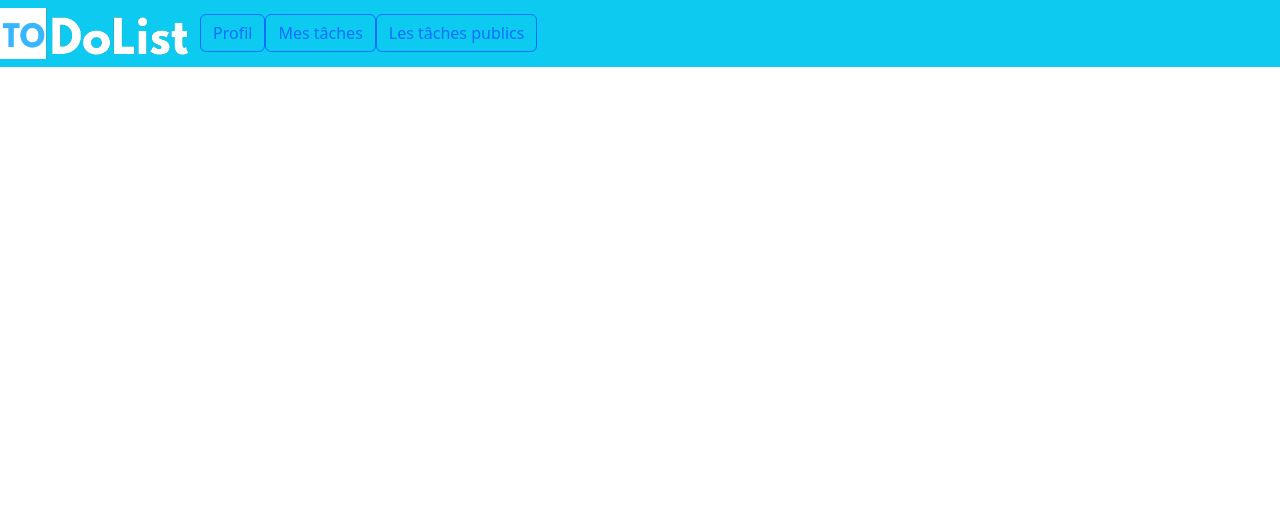
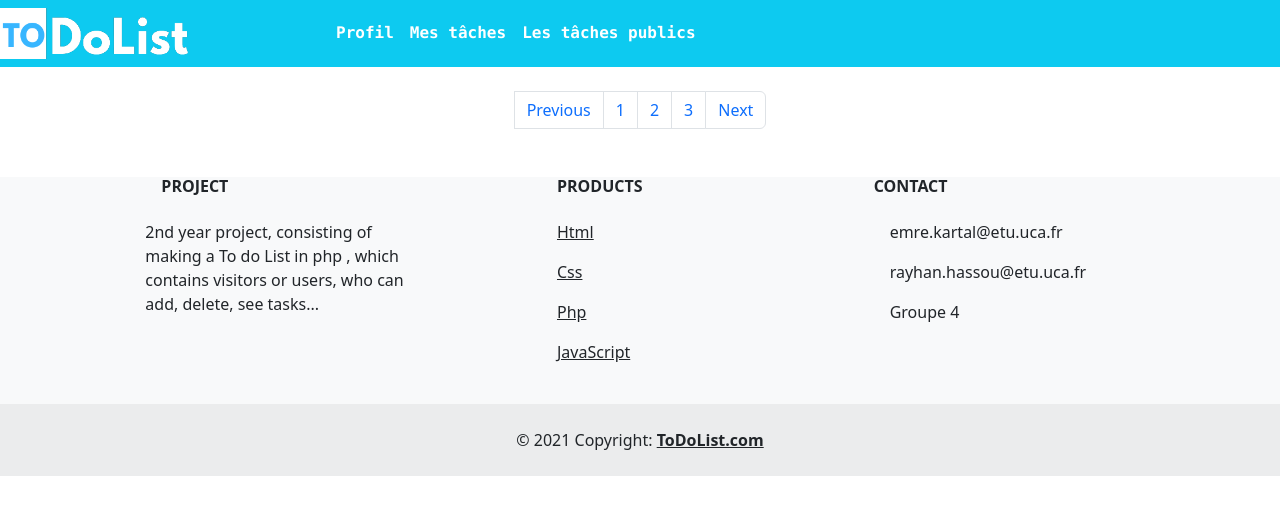
Before and after one commit to Emree63/Projet_ToDoList_Php, a PHP site: page / in a window 1280 px wide. Shown: the top 515 px of the page. Run offline with PHP 8.4, Linux system fonts and the light colour scheme; some libraries are stand-ins or nearby versions.

Commit message:
Amélioration de la page home seh maintenant c est style et j en ai marre d être le goat sérieux :muscle:

```diff
--- /dev/null
+++ b/src/Vue/css/home.css
@@ -0,0 +1,15 @@
+.button-home{
+    color: white;
+    background-color: transparent;
+    font-family: JetBrains Mono,Menlo,Droid Sans Mono,monospace;
+    border-color: transparent;
+    font-weight: 600;
+}
+
+.button-home:hover{
+    color: #6a52fd;
+}
+
+.navbar-home{
+    margin-left: 10%;
+}
--- a/src/Vue/html/index.html
+++ b/src/Vue/html/index.html
@@ -6,6 +6,7 @@
     <meta name="viewport" content="width=device-width, initial-scale=1">
     <title>Home Page</title>
     <!-- CSS only -->
+    <link rel="stylesheet" href="./Vue/css/home.css">
     <link href="https://cdn.jsdelivr.net/npm/bootstrap@5.2.3/dist/css/bootstrap.min.css" rel="stylesheet" integrity="sha384-rbsA2VBKQhggwzxH7pPCaAqO46MgnOM80zW1RWuH61DGLwZJEdK2Kadq2F9CUG65" crossorigin="anonymous">
     <!-- JavaScript Bundle with Popper -->
     <script src="https://code.jquery.com/jquery-3.2.1.slim.min.js" integrity="sha384-KJ3o2DKtIkvYIK3UENzmM7KCkRr/rE9/Qpg6aAZGJwFDMVNA/GpGFF93hXpG5KkN" crossorigin="anonymous"></script>
@@ -14,28 +15,112 @@
   </head>
   <body>
 
-    <nav class="navbar navbar-expand-lg bg-info justify-content-between">
+    <nav class="navbar navbar-expand-lg bg-info">
         <img src="./Vue/Images/LogoForHome.png" width="200">
         <button class="navbar-toggler" type="button" data-toggle="collapse" data-target="#navbarNavAltMarkup" aria-controls="navbarNavAltMarkup" aria-expanded="false" aria-label="Toggle navigation">
           <span class="navbar-toggler-icon"></span>
         </button>
-        <div class="collapse navbar-collapse" id="navbarNavAltMarkup">
+        <div class="collapse navbar-collapse navbar-home" id="navbarNavAltMarkup">
           <div class="navbar-nav">
             <form method="post">
-              <button type="submit" class="btn btn-outline-primary">Profil</Button>
+              <button type="submit" class="button-home">Profil</Button>
               <input type="hidden" name="action" value="redirectionLogin">
             </form>
             <form method="post">
-              <button type="submit" class="btn btn-outline-primary">Mes tâches</Button>
+              <button type="submit" class="button-home">Mes tâches</Button>
               <input type="hidden" name="action" value="">
             </form>
             <form method="post">
-              <button type="submit" class="btn btn-outline-primary">Les tâches publics</Button>
+              <button type="submit" class="button-home">Les tâches publics</Button>
               <input type="hidden" name="action" value="">
             </form>
           </div>
         </div>
       </nav>
+      <br>
 
+      <nav aria-label="Page navigation example">
+        <ul class="pagination justify-content-center >
+          <li class="page-item"><a class="page-link" href="#">Previous</a></li>
+          <li class="page-item"><a class="page-link" href="#">1</a></li>
+          <li class="page-item"><a class="page-link" href="#">2</a></li>
+          <li class="page-item"><a class="page-link" href="#">3</a></li>
+          <li class="page-item"><a class="page-link" href="#">Next</a></li>
+        </ul>
+      </nav>
   </body>
+
+<!-- Footer -->
+<footer class="text-center text-lg-start bg-light ">
+
+
+  <!-- Section: Links  -->
+  <section class="">
+    <div class="container text-center text-md-start mt-5">
+      <!-- Grid row -->
+      <div class="row mt-3">
+        <!-- Grid column -->
+        <div class="col-md-3 col-lg-4 col-xl-3 mx-auto mb-4">
+          <!-- Content -->
+          <h6 class="text-uppercase fw-bold mb-4">
+            <i class="fas fa-gem me-3"></i>Project
+          </h6>
+          <p>
+            2nd year project, consisting of making a To do List in php
+            , which contains visitors or users, who can add,
+             delete, see tasks...
+          </p>
+        </div>
+        <!-- Grid column -->
+
+        <!-- Grid column -->
+        <div class="col-md-2 col-lg-2 col-xl-2 mx-auto mb-4">
+          <!-- Links -->
+          <h6 class="text-uppercase fw-bold mb-4">
+            Products
+          </h6>
+          <p>
+            <a href="#!" class="text-reset">Html</a>
+          </p>
+          <p>
+            <a href="#!" class="text-reset">Css</a>
+          </p>
+          <p>
+            <a href="#!" class="text-reset">Php</a>
+          </p>
+          <p>
+            <a href="#!" class="text-reset">JavaScript</a>
+          </p>
+        </div>
+        <!-- Grid column -->
+
+        <!-- Grid column -->
+        <div class="col-md-4 col-lg-3 col-xl-3 mx-auto mb-md-0 mb-4">
+          <!-- Links -->
+          <h6 class="text-uppercase fw-bold mb-4">Contact</h6>
+          <p>
+            <i class="fas fa-envelope me-3"></i>
+            emre.kartal@etu.uca.fr
+          </p>
+          <p>
+            <i class="fas fa-envelope me-3"></i>
+            rayhan.hassou@etu.uca.fr
+          </p>
+          <p><i class="fas fa-phone me-3"></i> Groupe 4</p>
+        </div>
+        <!-- Grid column -->
+      </div>
+      <!-- Grid row -->
+    </div>
+  </section>
+  <!-- Section: Links  -->
+
+  <!-- Copyright -->
+  <div class="text-center p-4" style="background-color: rgba(0, 0, 0, 0.05);">
+    © 2021 Copyright:
+    <a class="text-reset fw-bold" href="#">ToDoList.com</a>
+  </div>
+  <!-- Copyright -->
+</footer>
+
 </html>
--- a/src/Vue/html/login.html
+++ b/src/Vue/html/login.html
@@ -15,8 +15,8 @@
 
     <div class="main">
         <form method="post" >
-            <Button type="submit">Entrer quand même</Button>
-            <input type="hidden" name="action" value="redirectionInscription">
+            <Button type="submit" class="button">Sortir</Button>
+            <input type="hidden" name="action" value="redirectionHome">
         </form>
         <div class="model">
             <div class="main-logo">
@@ -52,7 +52,7 @@
                 <input type="hidden" name="action" value="seConnecter">
             </form>
             <div class="login-card-footer">
-                Pas de compte? <a href="inscription.html">Creer un compte</a>
+                Pas de compte? <a href="./Vue/html/inscription.html">Creer un compte</a>
             </div>
         </div>
         <div class="social">
```
Also changed, not shown: src/Vue/css/style.css (+24 -0 lines).
